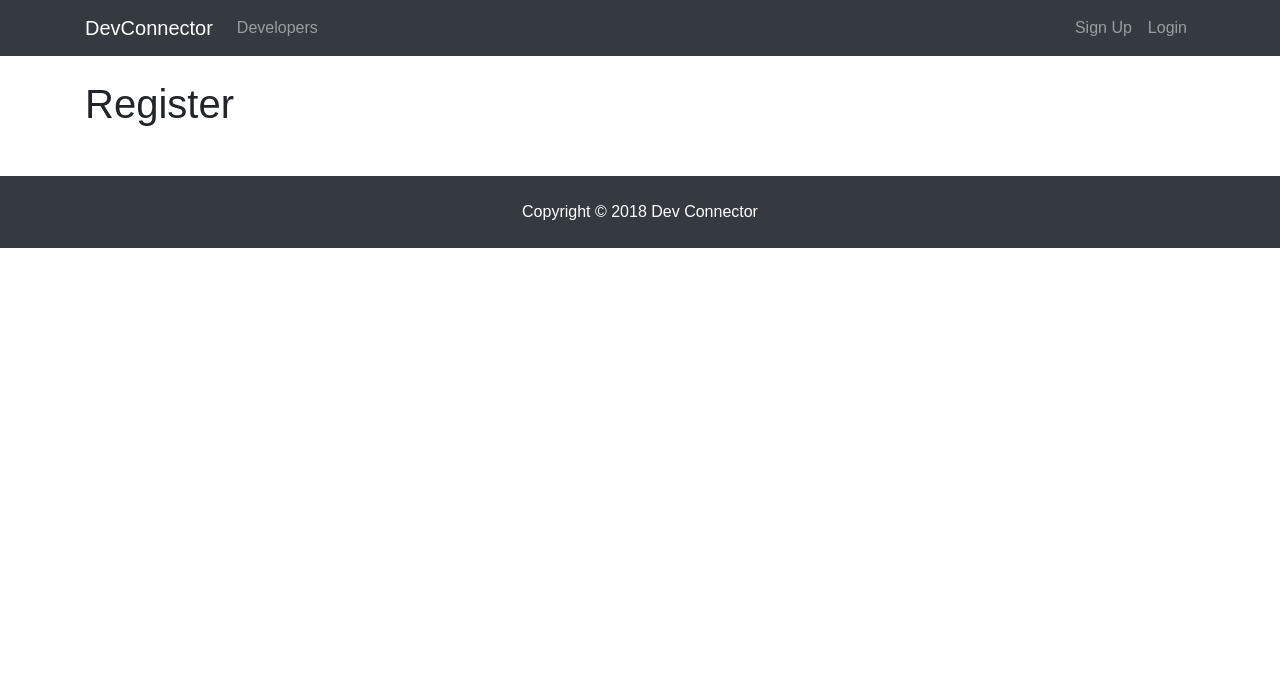
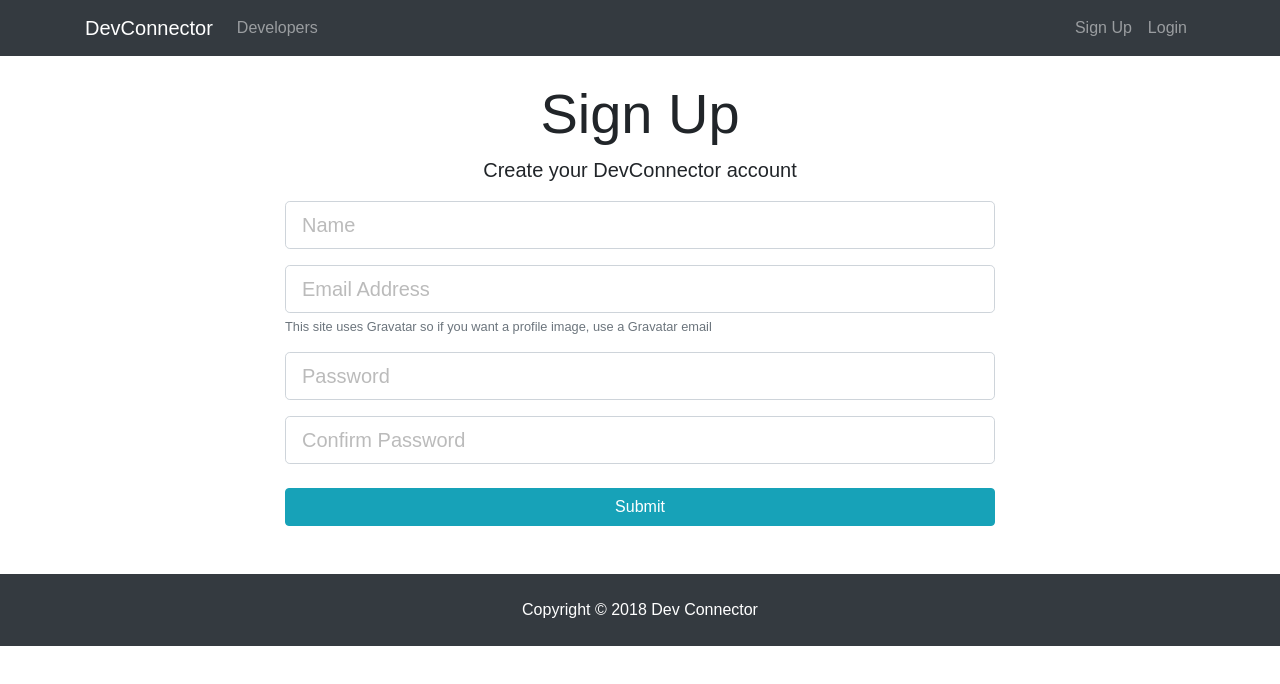
Before and after one commit to KKamien1/mern, a React (Create React App) app in the folder client/: page /register in a window 1280 px wide. Shown: the top 684 px of the page. Built offline with nearby package versions, Linux system fonts and the light colour scheme.

Commit message:
Login & Register

```diff
--- a/client/package.json
+++ b/client/package.json
@@ -3,6 +3,7 @@
   "version": "0.1.0",
   "private": true,
   "dependencies": {
+    "axios": "^0.18.0",
     "react": "^16.5.1",
     "react-dom": "^16.5.1",
     "react-router": "^4.3.1",
--- a/client/src/components/auth/Login.js
+++ b/client/src/components/auth/Login.js
@@ -1,10 +1,65 @@
 import React, { Component } from "react";
 
 export class Login extends Component {
+  constructor() {
+    super();
+    this.state = {
+      name: "",
+      email: "",
+      password: "",
+      password2: "",
+      errors: ""
+    };
+    this.onChange = this.onChange.bind(this);
+    this.onSubmit = this.onSubmit.bind(this);
+  }
+  onChange(e) {
+    this.setState({ [e.target.name]: e.target.value });
+  }
+  onSubmit(e) {
+    e.preventDefault();
+    const user = {
+      email: this.state.email,
+      password: this.state.password
+    };
+    console.log(user);
+  }
   render() {
     return (
-      <div>
-        <h1>Login</h1>
+      <div className="login">
+        <div className="container">
+          <div className="row">
+            <div className="col-md-8 m-auto">
+              <h1 className="display-4 text-center">Log In</h1>
+              <p className="lead text-center">
+                Sign in to your DevConnector account
+              </p>
+              <form onSubmit={this.onSubmit}>
+                <div className="form-group">
+                  <input
+                    type="email"
+                    className="form-control form-control-lg"
+                    placeholder="Email Address"
+                    name="email"
+                    value={this.state.email}
+                    onChange={this.onChange}
+                  />
+                </div>
+                <div className="form-group">
+                  <input
+                    type="password"
+                    className="form-control form-control-lg"
+                    placeholder="Password"
+                    name="password"
+                    value={this.state.password}
+                    onChange={this.onChange}
+                  />
+                </div>
+                <input type="submit" className="btn btn-info btn-block mt-4" />
+              </form>
+            </div>
+          </div>
+        </div>
       </div>
     );
   }
--- a/client/src/components/auth/Register.js
+++ b/client/src/components/auth/Register.js
@@ -1,10 +1,98 @@
 import React, { Component } from "react";
+import axios from "axios";
 
 export class Register extends Component {
+  constructor() {
+    super();
+    this.state = {
+      name: "",
+      email: "",
+      password: "",
+      password2: "",
+      errors: ""
+    };
+    this.onChange = this.onChange.bind(this);
+    this.onSubmit = this.onSubmit.bind(this);
+  }
+
+  onChange(e) {
+    this.setState({ [e.target.name]: e.target.value });
+  }
+  onSubmit(e) {
+    e.preventDefault();
+    const newUser = {
+      name: this.state.name,
+      email: this.state.email,
+      password: this.state.password,
+      password2: this.state.password2
+    };
+    console.log(newUser);
+    axios
+      .post("/api/users/register", newUser)
+      .then(res => console.log(res.data))
+      .catch(error => console.log(error.response.data));
+  }
+
   render() {
     return (
-      <div>
-        <h1>Register</h1>
+      <div className="register">
+        <div className="container">
+          <div className="row">
+            <div className="col-md-8 m-auto">
+              <h1 className="display-4 text-center">Sign Up</h1>
+              <p className="lead text-center">
+                Create your DevConnector account
+              </p>
+              <form onSubmit={this.onSubmit}>
+                <div className="form-group">
+                  <input
+                    type="text"
+                    className="form-control form-control-lg"
+                    placeholder="Name"
+                    name="name"
+                    value={this.state.name}
+                    onChange={this.onChange}
+                  />
+                </div>
+                <div className="form-group">
+                  <input
+                    type="email"
+                    className="form-control form-control-lg"
+                    placeholder="Email Address"
+                    name="email"
+                    value={this.state.email}
+                    onChange={this.onChange}
+                  />
+                  <small className="form-text text-muted">
+                    This site uses Gravatar so if you want a profile image, use
+                    a Gravatar email
+                  </small>
+                </div>
+                <div className="form-group">
+                  <input
+                    type="password"
+                    className="form-control form-control-lg"
+                    placeholder="Password"
+                    name="password"
+                    value={this.state.password}
+                    onChange={this.onChange}
+                  />
+                </div>
+                <div className="form-group">
+                  <input
+                    type="password"
+                    className="form-control form-control-lg"
+                    placeholder="Confirm Password"
+                    name="password2"
+                    value={this.state.password2}
+                    onChange={this.onChange}
+                  />
+                </div>
+                <input type="submit" className="btn btn-info btn-block mt-4" />
+              </form>
+            </div>
+          </div>
+        </div>
       </div>
     );
   }
--- a/client/src/components/layout/Landing.js
+++ b/client/src/components/layout/Landing.js
@@ -1,5 +1,5 @@
 import React, { Component } from "react";
-import Link from "react-dom";
+import { Link } from "react-router-dom";
 
 class Landing extends Component {
   render() {
@@ -18,7 +18,7 @@
                 <Link to="/register" className="btn btn-lg btn-info mr-2">
                   Sign Up
                 </Link>
-                <Link href="/login" className="btn btn-lg btn-light">
+                <Link to="/login" className="btn btn-lg btn-light">
                   Login
                 </Link>
               </div>
--- a/client/src/index.js
+++ b/client/src/index.js
@@ -1,8 +1,6 @@
-import React from 'react';
-import ReactDOM from 'react-dom';
-import './index.css';
-import App from './App';
-import registerServiceWorker from './registerServiceWorker';
+import React from "react";
+import ReactDOM from "react-dom";
+import "./index.css";
+import App from "./App";
 
-ReactDOM.render(<App />, document.getElementById('root'));
-registerServiceWorker();
+ReactDOM.render(<App />, document.getElementById("root"));
```
